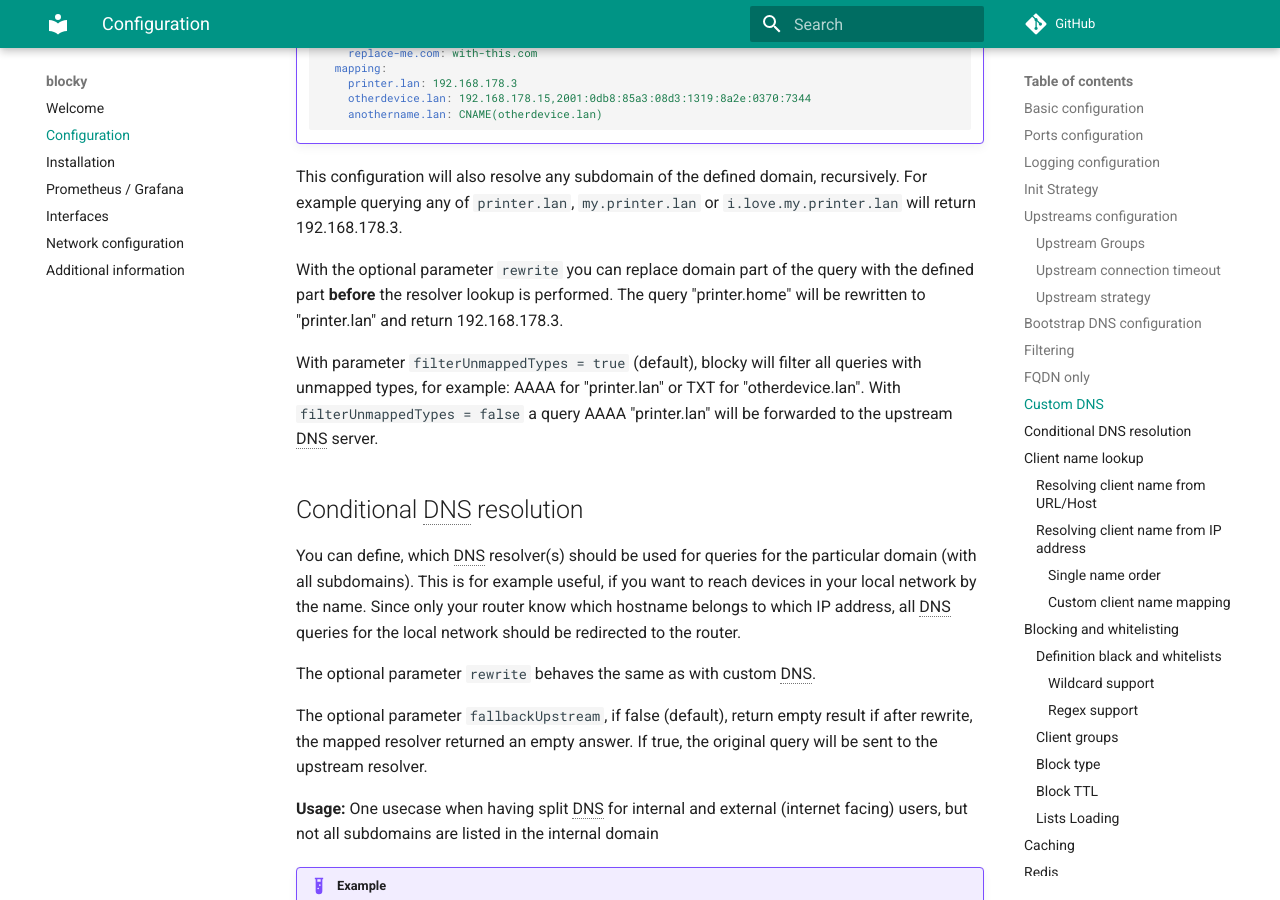
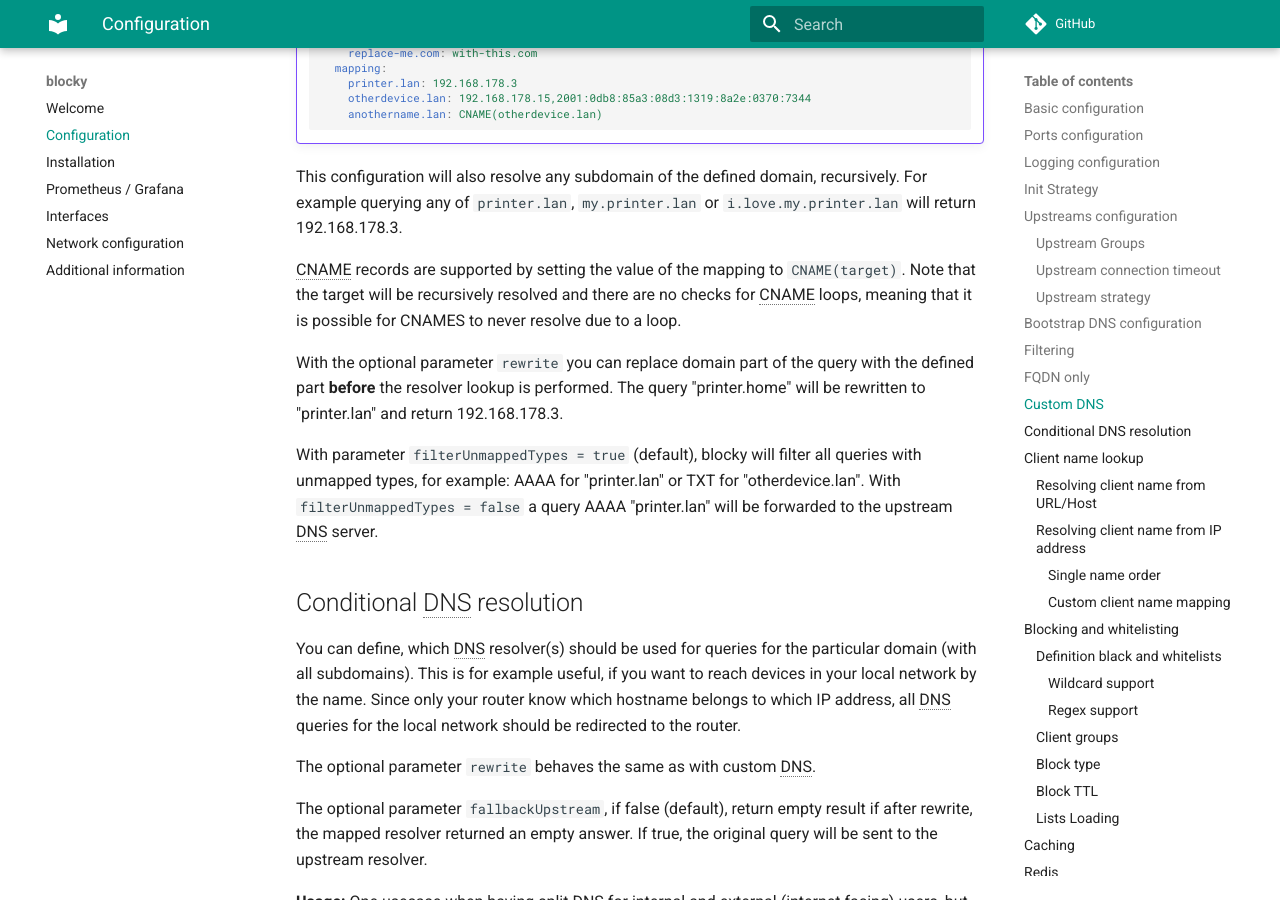
Before and after one commit to 0xERR0R/blocky, an MkDocs documentation site: the page built from docs/configuration.md, in a window 1280 px wide and 900 px high, scrolled down 8300 px. Built offline with MkDocs 1.6.1 and Material for MkDocs 9.7.7, drawn with Linux system fonts in a browser that asks for light colours; comment, search, counter and statistics services are not loaded; the version menu is left out.

Commit message:
Added CNAME documentation and loop warning to configuration.md

```diff
--- a/docs/configuration.md
+++ b/docs/configuration.md
@@ -283,6 +283,8 @@ domain must be separated by a comma.
 
 This configuration will also resolve any subdomain of the defined domain, recursively. For example querying any of
 `printer.lan`, `my.printer.lan` or `i.love.my.printer.lan` will return 192.168.178.3.
+
+CNAME records are supported by setting the value of the mapping to `CNAME(target)`. Note that the target will be recursively resolved and there are no checks for CNAME loops, meaning that it is possible for CNAMES to never resolve due to a loop.
 
 With the optional parameter `rewrite` you can replace domain part of the query with the defined part **before** the
 resolver lookup is performed.
```
